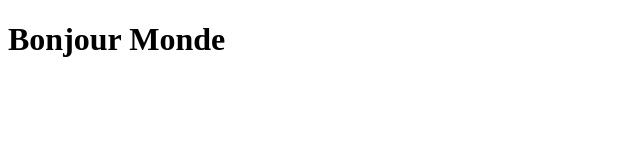
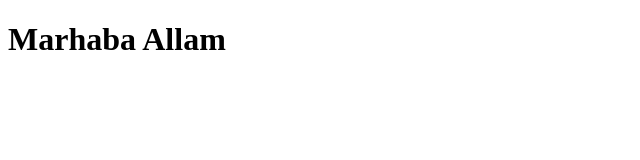
Before and after one commit to daliasawaya/csi3540_labs, a plain HTML site: page lab01/index.html in a window 1280 px wide. Shown: the whole page, without its empty margins (0-640 px from the left). Drawn offline with Linux system fonts and the light colour scheme.

Commit message:
Translate to Arab

```diff
--- a/lab01/index.html
+++ b/lab01/index.html
@@ -1,6 +1,6 @@
 <!DOCTYPE html>
 <html>
     <body>
-        <h1>Bonjour Monde</h1>
+        <h1>Marhaba Allam</h1>
     </body>
 </html>
```
